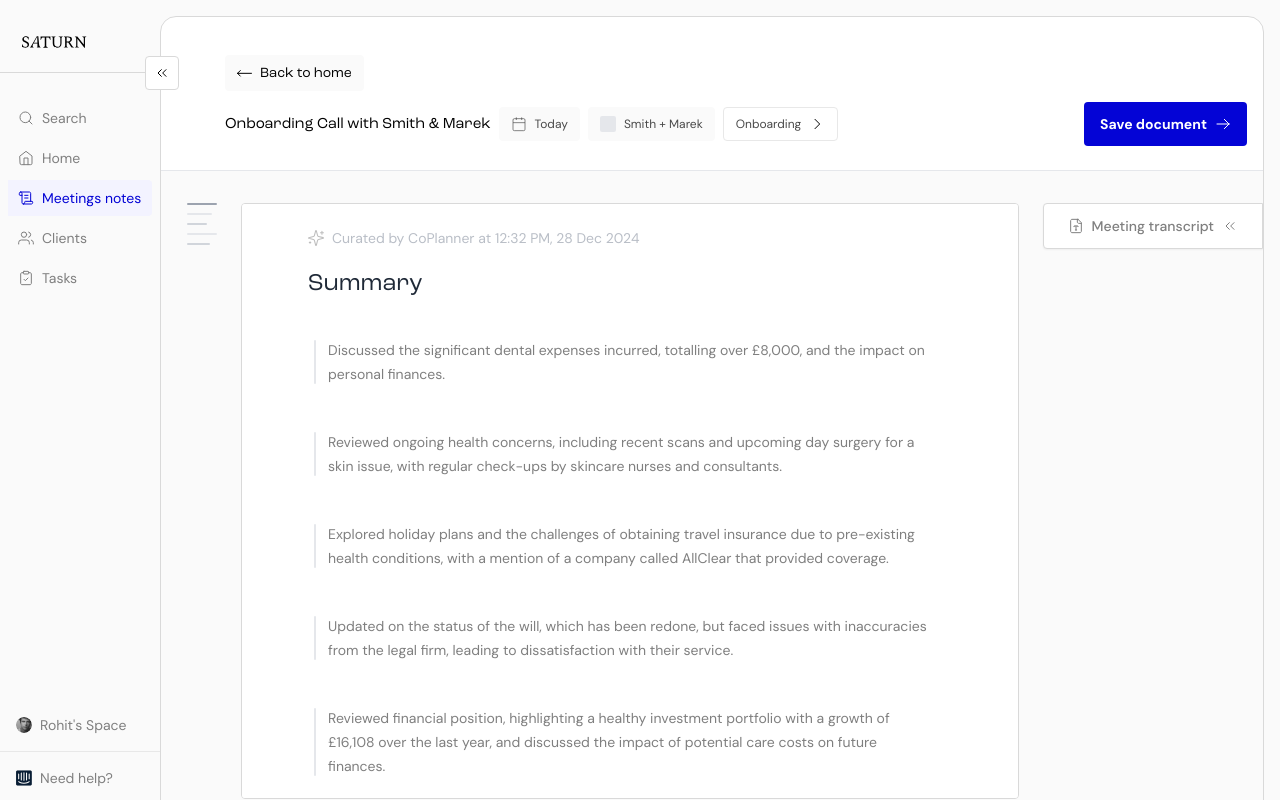
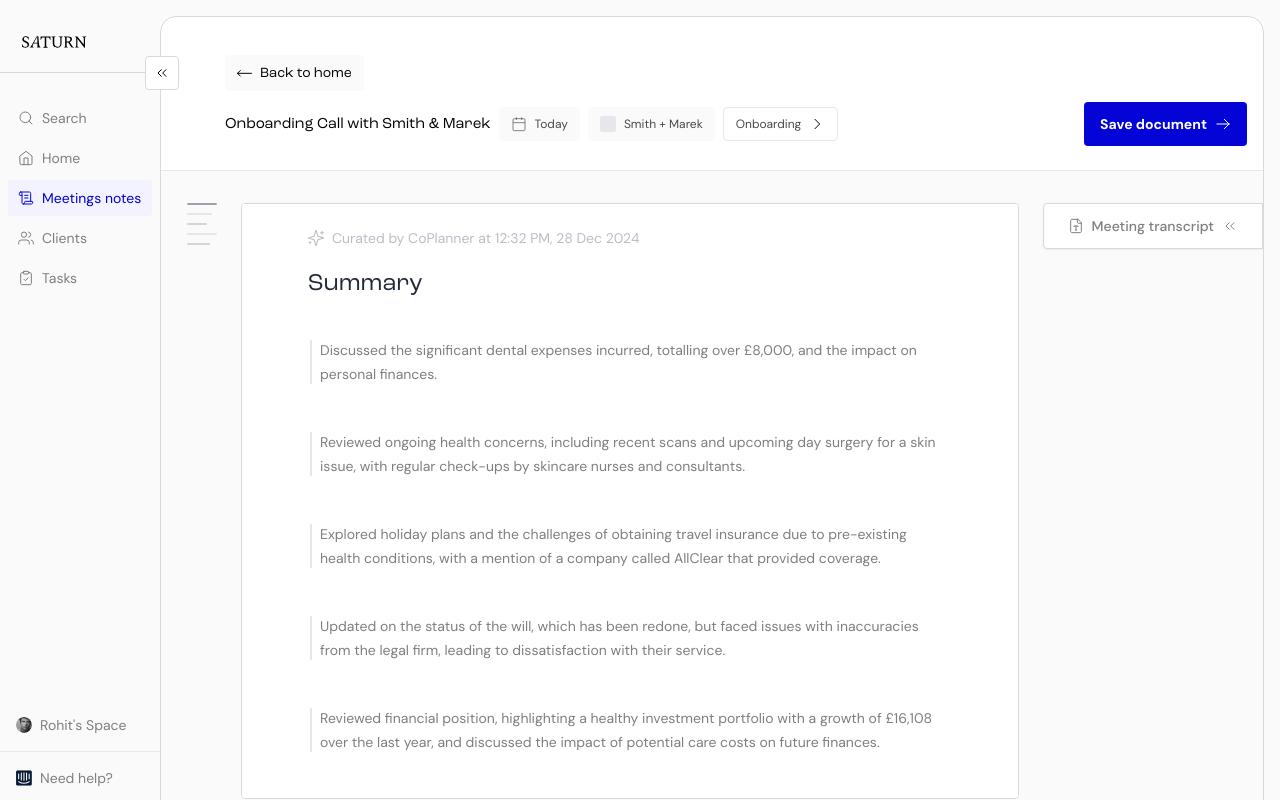
Before and after one commit to ritiknagdeve/saturnweb, a React (Vite) app: page / in a window 1280 px wide. Built offline with nearby package versions, Linux system fonts and the light colour scheme.

Commit message:
Update FactItem.jsx

```diff
--- a/src/components/FactItem.jsx
+++ b/src/components/FactItem.jsx
@@ -78,7 +78,7 @@
       <div
         className={`flex items-center p-3 rounded-lg bg-white hover:bg-[#F2F2F2] active:bg-[#F2F2F2] transition-all duration-200 group ${isDragging ? 'shadow-lg !bg-[#F2F2F2]' : ''}`}
       >
-        <div className="flex items-center gap-3 w-full">
+        <div className="flex items-center gap-2 w-full">
           {/* Drag handle */}
           <div
             className={`flex-shrink-0 cursor-grab active:cursor-grabbing transition-all duration-200 opacity-0 group-hover:opacity-100
```
